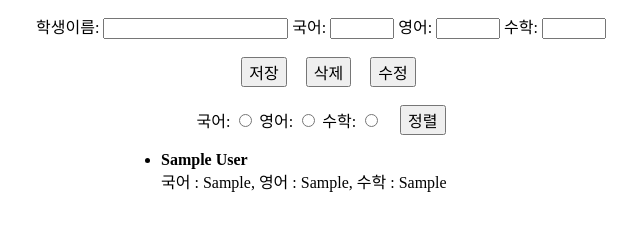
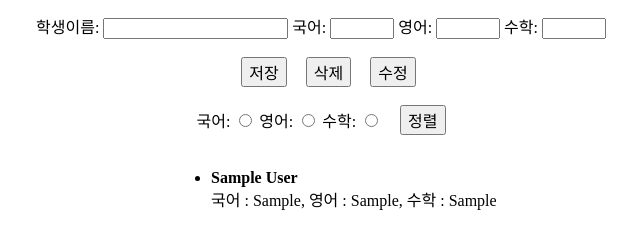
Before and after one commit to GJH424/practice5.Test, a Flask app: page /page in a window 1280 px wide. Shown: the part 571-800 px from the top of the page, without its empty margins (319-959 px from the left). Run offline with Flask 2, Linux system fonts and the light colour scheme; tables that the repository leaves empty or names only in its code hold one stand-in row (values such as "Sample post").

Commit message:
Update index.html

```diff
--- a/templates/index.html
+++ b/templates/index.html
@@ -11,8 +11,8 @@
       width: 800px;
     }
     ul{
-      width:400px;
-      margin-left:calc(50% - 200px);
+      width:300px;
+      margin-left:calc(50% - 150px);
     }
 
 
@@ -87,6 +87,7 @@
     <button onclick="Sort()" style="margin-left:15px; height:30px; font-size:medium">
       정렬
     </button>
+    <br><br>
 
   </div>
   <div>
```
